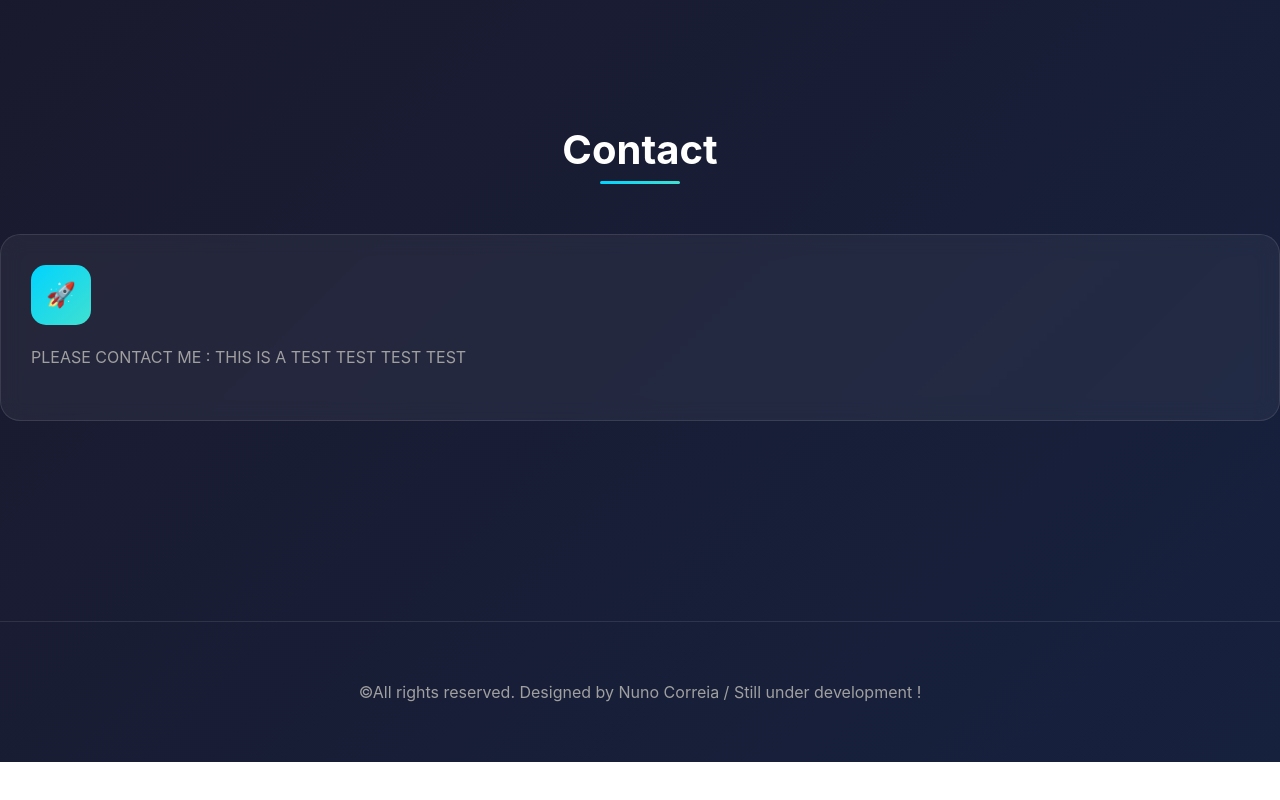
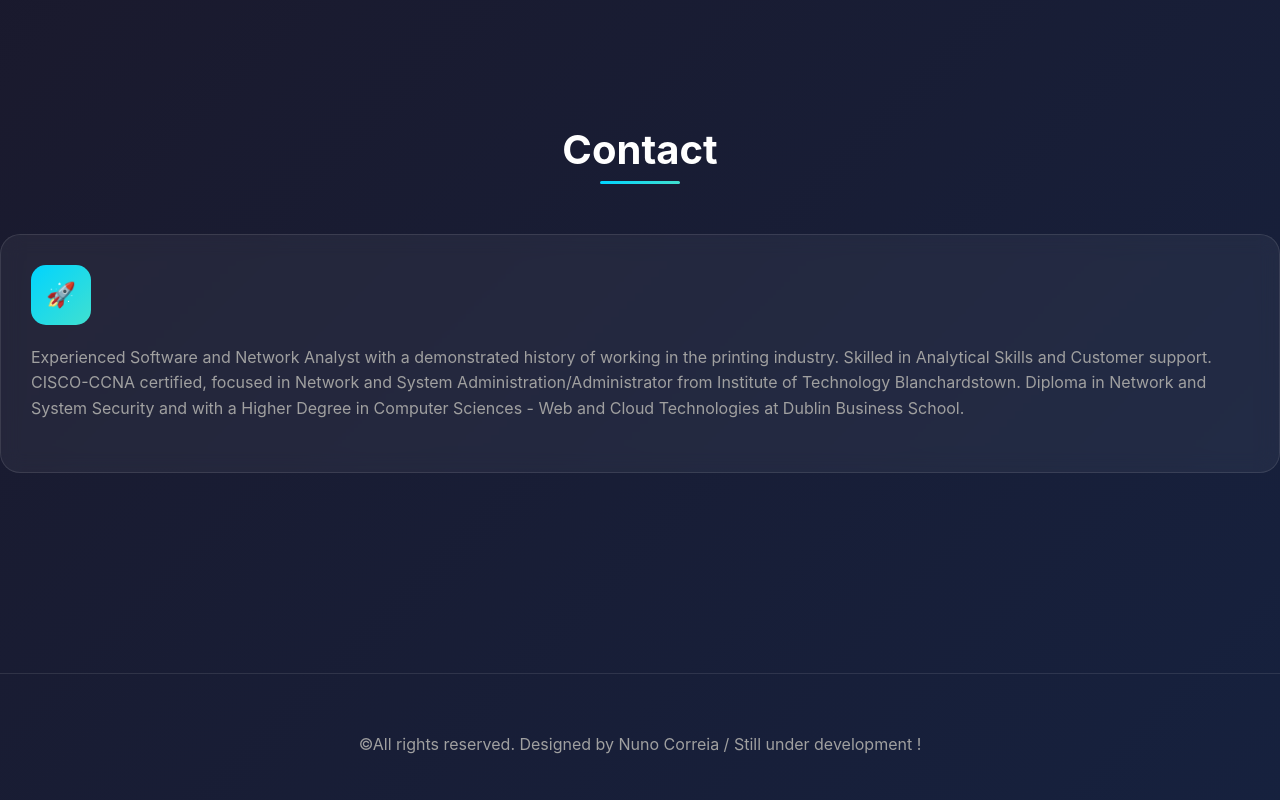
Before and after one commit to juvenuno/nunocorreia.github.io, a plain HTML site: page index.html in a window 1280 px wide. Shown: the part 1897-2697 px from the top of the page. Before the commit the page ends 2659 px from the top, so only its background shows below. Drawn offline with Linux system fonts and the light colour scheme.

Commit message:
Update index.html
Updating About me

```diff
--- a/index.html
+++ b/index.html
@@ -716,7 +716,10 @@
                 <!-- Contact -->
                     <div class="contact-card fade-in">
                         <div class="contact-icon">🚀</div>
-                        <p class="contact-description"> PLEASE CONTACT ME : THIS IS A TEST TEST TEST TEST </p>
+                        <p class="contact-description"> Experienced Software and Network Analyst with a demonstrated history of working in the printing industry.
+                                                        Skilled in Analytical Skills and Customer support.
+                                                        CISCO-CCNA certified, focused in Network and System Administration/Administrator from Institute of Technology Blanchardstown.
+                                                        Diploma in Network and System Security and with a Higher Degree in Computer Sciences - Web and Cloud Technologies at Dublin Business School.</p>
                     </div>
                 </div>
         </section>
```
